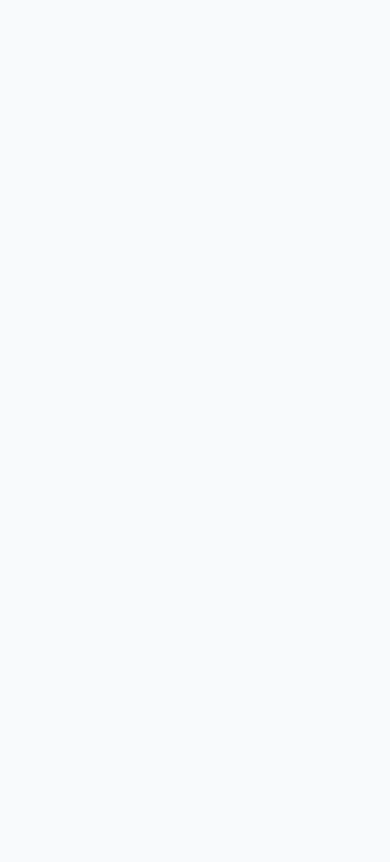
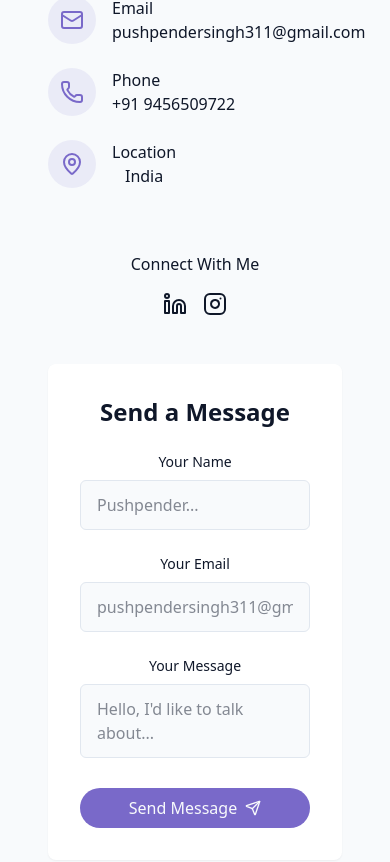
Before and after one commit to pushpendersingh97/pushpender-portfolio, a React (Vite) app: page / in a window 390 px wide. Shown: the part 7662-8524 px from the top of the page. Before the commit the page ends 7475 px from the top, so only its background shows below. Built offline with nearby package versions, Linux system fonts and the light colour scheme.

Commit message:
added contact section

```diff
--- /dev/null
+++ b/src/components/ContactSection.jsx
@@ -0,0 +1,175 @@
+import { Instagram, Linkedin, Mail, MapPin, Phone, Send } from "lucide-react";
+import { cn } from "@/lib/utils";
+import { useToast } from "@/hooks/use-toast";
+import { useState } from "react";
+
+const ContactSection = () => {
+  const { toast } = useToast();
+  const [isSubmitting, setIsSubmitting] = useState(false);
+
+  const handleSubmit = (e) => {
+    e.preventDefault();
+
+    setIsSubmitting(true);
+
+    setTimeout(() => {
+      toast({
+        title: "Message sent!",
+        description: "Thank you for your message. I'll get back to you soon.",
+      });
+      setIsSubmitting(false);
+    }, 1500);
+  };
+  return (
+    <section id="contact" className="py-24 px-4 relative bg-secondary/30">
+      <div className="container mx-auto max-w-5xl">
+        <h2 className="text-3xl md:text-4xl font-bold mb-4 text-center">
+          Get In <span className="text-primary"> Touch</span>
+        </h2>
+
+        <p className="text-center text-muted-foreground mb-12 max-w-2xl mx-auto">
+          Have a project in mind or want to collaborate? Feel free to reach out.
+          I'm always open to discussing new opportunities.
+        </p>
+
+        <div className="grid grid-cols-1 md:grid-cols-2 gap-12">
+          <div className="space-y-8">
+            <h3 className="text-2xl font-semibold mb-6">
+              {" "}
+              Contact Information
+            </h3>
+
+            <div className="space-y-6 justify-center">
+              <div className="flex items-start space-x-4">
+                <div className="p-3 rounded-full bg-primary/10">
+                  <Mail className="h-6 w-6 text-primary" />{" "}
+                </div>
+                <div>
+                  <h4 className="font-medium text-left"> Email</h4>
+                  <a
+                    href="mailto:pushpendersingh311@gmail.com"
+                    className="text-muted-foreground hover:text-primary transition-colors"
+                  >
+                    pushpendersingh311@gmail.com
+                  </a>
+                </div>
+              </div>
+              <div className="flex items-start space-x-4">
+                <div className="p-3 rounded-full bg-primary/10">
+                  <Phone className="h-6 w-6 text-primary" />{" "}
+                </div>
+                <div>
+                  <h4 className="font-medium text-left"> Phone</h4>
+                  <a
+                    href="tel:+919456509722"
+                    className="text-muted-foreground hover:text-primary transition-colors"
+                  >
+                    +91 9456509722
+                  </a>
+                </div>
+              </div>
+              <div className="flex items-start space-x-4">
+                <div className="p-3 rounded-full bg-primary/10">
+                  <MapPin className="h-6 w-6 text-primary" />{" "}
+                </div>
+                <div>
+                  <h4 className="font-medium text-left"> Location</h4>
+                  <a className="text-muted-foreground hover:text-primary transition-colors">
+                    India
+                  </a>
+                </div>
+              </div>
+            </div>
+
+            <div className="pt-8">
+              <h4 className="font-medium mb-4"> Connect With Me</h4>
+              <div className="flex space-x-4 justify-center">
+                <a href="https://www.linkedin.com/in/pushpendersingh97/" target="_blank">
+                  <Linkedin />
+                </a>
+                <a href="https://www.instagram.com/life_with_push/" target="_blank">
+                  <Instagram />
+                </a>
+              </div>
+            </div>
+          </div>
+
+          <div
+            className="bg-card p-8 rounded-lg shadow-xs"
+            onSubmit={handleSubmit}
+          >
+            <h3 className="text-2xl font-semibold mb-6"> Send a Message</h3>
+
+            <form className="space-y-6">
+              <div>
+                <label
+                  htmlFor="name"
+                  className="block text-sm font-medium mb-2"
+                >
+                  {" "}
+                  Your Name
+                </label>
+                <input
+                  type="text"
+                  id="name"
+                  name="name"
+                  required
+                  className="w-full px-4 py-3 rounded-md border border-input bg-background focus:outline-hidden foucs:ring-2 focus:ring-primary"
+                  placeholder="Pushpender..."
+                />
+              </div>
+
+              <div>
+                <label
+                  htmlFor="email"
+                  className="block text-sm font-medium mb-2"
+                >
+                  {" "}
+                  Your Email
+                </label>
+                <input
+                  type="email"
+                  id="email"
+                  name="email"
+                  required
+                  className="w-full px-4 py-3 rounded-md border border-input bg-background focus:outline-hidden foucs:ring-2 focus:ring-primary"
+                  placeholder="pushpendersingh311@gmail.com"
+                />
+              </div>
+
+              <div>
+                <label
+                  htmlFor="message"
+                  className="block text-sm font-medium mb-2"
+                >
+                  {" "}
+                  Your Message
+                </label>
+                <textarea
+                  id="message"
+                  name="message"
+                  required
+                  className="w-full px-4 py-3 rounded-md border border-input bg-background focus:outline-hidden foucs:ring-2 focus:ring-primary resize-none"
+                  placeholder="Hello, I'd like to talk about..."
+                />
+              </div>
+
+              <button
+                type="submit"
+                disabled={isSubmitting}
+                className={cn(
+                  "cosmic-button w-full flex items-center justify-center gap-2"
+                )}
+              >
+                {isSubmitting ? "Sending..." : "Send Message"}
+                <Send size={16} />
+              </button>
+            </form>
+          </div>
+        </div>
+      </div>
+    </section>
+  );
+};
+
+export default ContactSection;
--- a/src/pages/Home.jsx
+++ b/src/pages/Home.jsx
@@ -7,6 +7,7 @@
 import SkillsSection from '../components/SkillsSection'
 import AboutSection from '../components/AboutSection'
 import Footer from '../components/Footer'
+import ContactSection from '../components/ContactSection'
 
 const Home = () => {
   return (
@@ -24,6 +25,7 @@
         <AboutSection />
         <SkillsSection />
         <ProjectsSection />
+        <ContactSection />
       </main>
 
       {/* Footer */}
```
